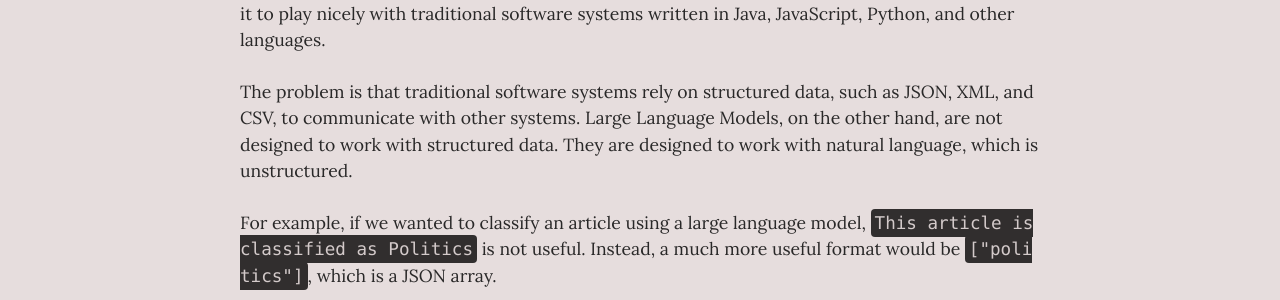
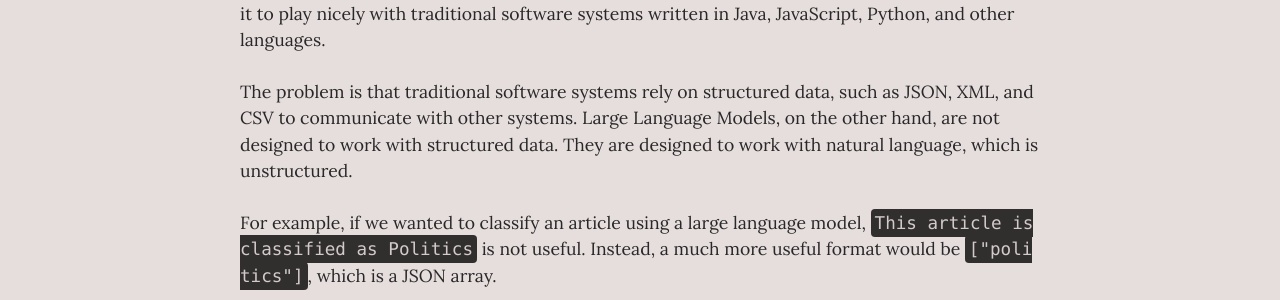
Before and after one commit to monarchwadia/blog-monarchwadia.com, a Jekyll site: the page built from _posts/2024-02-18-how-to-reliably-return-well-structured-json-from-llms-using-function-calling.md, in a window 1280 px wide and 900 px high. Shown: the part 457-757 px from the top of the window. Built offline with Jekyll 4.4.1, drawn with Linux system fonts in a browser that asks for light colours; some web fonts are replaced.

Commit message:
Removed comma

```diff
--- a/_posts/2024-02-18-how-to-reliably-return-well-structured-json-from-llms-using-function-calling.md
+++ b/_posts/2024-02-18-how-to-reliably-return-well-structured-json-from-llms-using-function-calling.md
@@ -13,7 +13,7 @@ excerpt: GenAI often requires interoperability with traditional code. In this ar
 
 One of the key concepts needed to truly harness the power of Large Language Models is getting it to play nicely with traditional software systems written in Java, JavaScript, Python, and other languages.
 
-The problem is that traditional software systems rely on structured data, such as JSON, XML, and CSV, to communicate with other systems. Large Language Models, on the other hand, are not designed to work with structured data. They are designed to work with natural language, which is unstructured.
+The problem is that traditional software systems rely on structured data, such as JSON, XML, and CSV to communicate with other systems. Large Language Models, on the other hand, are not designed to work with structured data. They are designed to work with natural language, which is unstructured.
 
 For example, if we wanted to classify an article using a large language model,  `This article is classified as Politics` is not useful. Instead, a much more useful format would be `["politics"]`, which is a JSON array.
 
```
